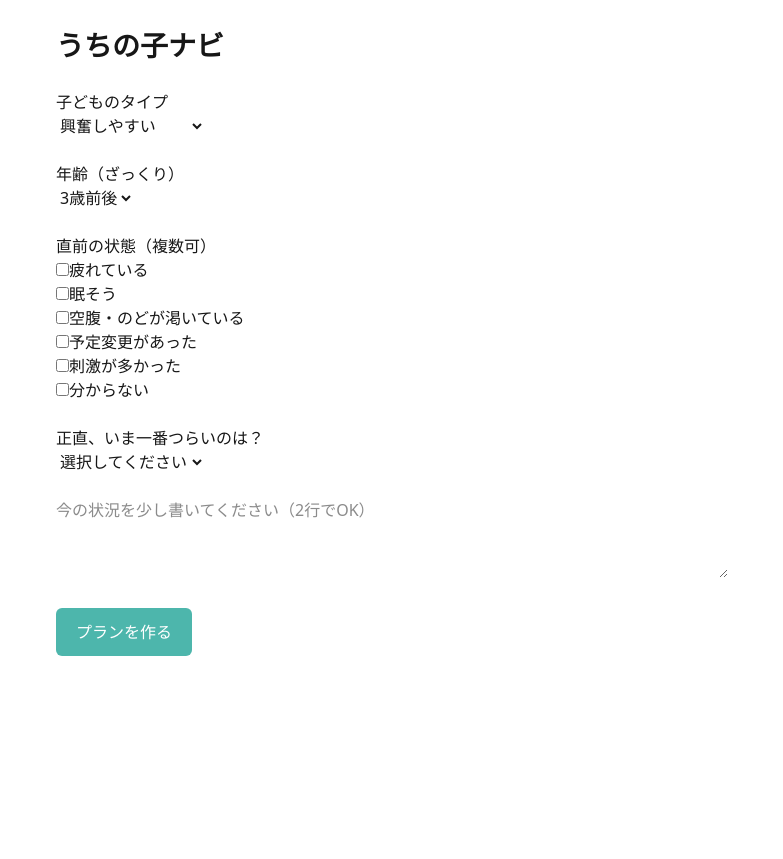
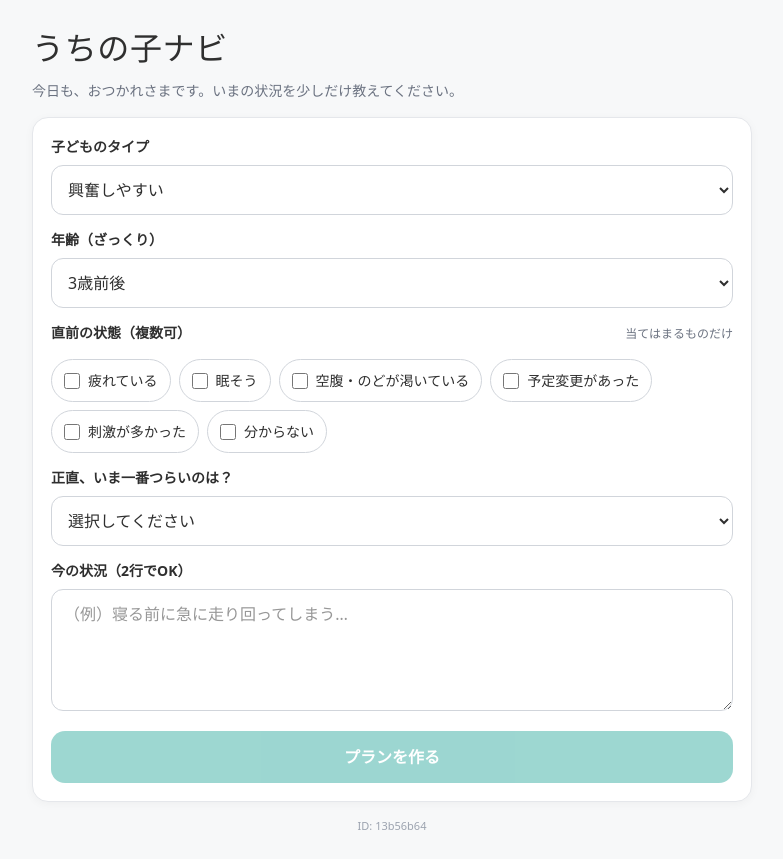
Before and after one commit to masarukita/uchinoko-navi, a Next.js app: page / in a window 1280 px wide. Shown: the whole page, without its empty margins (248-1031 px from the left). Before the commit the page ends 800 px from the top, so only its background shows below. Built offline with nearby package versions, Linux system fonts and the light colour scheme.

Commit message:
fix: restore card layout without tailwind

```diff
--- a/app/page.tsx
+++ b/app/page.tsx
@@ -1,143 +1,308 @@
 "use client";
-import { useState } from "react";
+
+import { useMemo, useState } from "react";
+import { useAnonUserId } from "../hooks/useAnonUserId";
+
+type PlanItem = { title?: string; reason?: string };
+
+type PlanResult = {
+  childType?: string;
+  summary?: string;          // この子の特徴
+  top3?: PlanItem[];         // 最適な対処TOP3
+  order?: string[];          // やる順番
+  duration?: string;         // 試す期間
+  nextStep?: string;         // 次の一手
+  ngActions?: string[];      // NG行動
+  parentComment?: string;    // 親への本音コメント（お母さん一言）
+};
+
+const TRIGGERS = [
+  "疲れている",
+  "眠そう",
+  "空腹・のどが渇いている",
+  "予定変更があった",
+  "刺激が多かった",
+  "分からない",
+] as const;
+
+const STRESS_OPTIONS = [
+  "余裕がない",
+  "周りの目がつらい",
+  "正解が分からない",
+  "毎回疲れる",
+] as const;
 
 export default function Page() {
+  const anonUserId = useAnonUserId();
+
   const [childType, setChildType] = useState("興奮しやすい");
-  const [ageGroup, setAgeGroup] = useState("3");
+  const [ageGroup, setAgeGroup] = useState<"1" | "2" | "3" | "4">("3");
   const [triggers, setTriggers] = useState<string[]>([]);
-  const [parentStress, setParentStress] = useState("");
+  const [parentStress, setParentStress] = useState<string>("");
+
   const [problem, setProblem] = useState("");
   const [loading, setLoading] = useState(false);
-  const [result, setResult] = useState<any>(null);
-  const [err, setErr] = useState("");
+  const [errMsg, setErrMsg] = useState<string>("");
+  const [result, setResult] = useState<PlanResult | null>(null);
+
+  const canSubmit = useMemo(() => {
+    return !loading && childType.trim().length > 0 && problem.trim().length > 0;
+  }, [loading, childType, problem]);
 
   const toggleTrigger = (v: string) => {
-    setTriggers((p) => (p.includes(v) ? p.filter((x) => x !== v) : [...p, v]));
+    setTriggers((prev) => (prev.includes(v) ? prev.filter((x) => x !== v) : [...prev, v]));
   };
 
   const submit = async () => {
-    setErr("");
+    setErrMsg("");
     setResult(null);
     setLoading(true);
+
+    const controller = new AbortController();
+    const timer = setTimeout(() => controller.abort(), 10000);
 
     try {
       const res = await fetch("/api/plan", {
         method: "POST",
         headers: { "Content-Type": "application/json" },
+        signal: controller.signal,
         body: JSON.stringify({
           childType,
+          problem,
           ageGroup,
           triggers,
           parentStress,
-          problem,
+          anonUserId,
         }),
       });
-      const data = await res.json();
-      if (!data?.plan) throw new Error("PLAN_FAILED");
-      setResult(data.plan);
-    } catch {
-      setErr("プラン生成に失敗しました");
+
+      const data = await res.json().catch(() => ({} as any));
+      if (!res.ok) throw new Error(data?.error || `HTTP_${res.status}`);
+
+      // plan の形が壊れてても UI が落ちないように吸収
+      const plan: PlanResult =
+        data?.plan && typeof data.plan === "object" ? data.plan : (data && typeof data === "object" ? data : {});
+      setResult(plan);
+    } catch (e: any) {
+      setErrMsg(e?.name === "AbortError" ? "TIMEOUT" : e?.message || "PLAN_FAILED");
     } finally {
+      clearTimeout(timer);
       setLoading(false);
     }
   };
 
+  // ===== 安全化（map前に必ず整形） =====
+  const safeTop3: { title: string; reason: string }[] = Array.isArray(result?.top3)
+    ? result!.top3!
+        .map((t) => ({
+          title: (t?.title ?? "").toString(),
+          reason: (t?.reason ?? "").toString(),
+        }))
+        .filter((t) => t.title.trim().length > 0)
+        .slice(0, 3)
+    : [];
+
+  const safeOrder: string[] = Array.isArray(result?.order)
+    ? result!.order!
+        .map((x) => (x ?? "").toString())
+        .filter((s) => s.trim().length > 0)
+        .slice(0, 3)
+    : [];
+
+  const safeNgActions: string[] = Array.isArray(result?.ngActions)
+    ? result!.ngActions!
+        .map((x) => (x ?? "").toString())
+        .filter((s) => s.trim().length > 0)
+        .slice(0, 6)
+    : [];
+
+  const summary = (result?.summary ?? "").toString();
+  const duration = (result?.duration ?? "").toString();
+  const nextStep = (result?.nextStep ?? "").toString();
+  const parentComment = (result?.parentComment ?? "").toString();
+
   return (
-    <main style={{ maxWidth: 720, margin: "0 auto", padding: 24, fontFamily: "system-ui" }}>
-      <h1 style={{ fontSize: 28, fontWeight: "bold", marginBottom: 24 }}>うちの子ナビ</h1>
+    <main className="page">
+      <div className="wrap">
+        <header className="header">
+          <h1 className="title">うちの子ナビ</h1>
+          <p className="sub">今日も、おつかれさまです。いまの状況を少しだけ教えてください。</p>
+        </header>
 
-      <section style={{ marginBottom: 24 }}>
-        <label>子どものタイプ</label><br />
-        <select value={childType} onChange={(e) => setChildType(e.target.value)}>
+        {/* 入力カード */}
+        <section className="card">
+          <div className="field">
+            <label className="label">子どものタイプ</label>
+            <select className="control" value={childType} onChange={(e) => setChildType(e.target.value)}>
               <option>興奮しやすい</option>
               <option>不安になりやすい</option>
               <option>甘えが強い</option>
             </select>
-      </section>
+          </div>
 
-      <section style={{ marginBottom: 24 }}>
-        <label>年齢（ざっくり）</label><br />
-        <select value={ageGroup} onChange={(e) => setAgeGroup(e.target.value)}>
+          <div className="field">
+            <label className="label">年齢（ざっくり）</label>
+            <select className="control" value={ageGroup} onChange={(e) => setAgeGroup(e.target.value as any)}>
               <option value="1">1歳前後</option>
               <option value="2">2歳前後</option>
               <option value="3">3歳前後</option>
               <option value="4">4歳前後</option>
             </select>
-      </section>
+          </div>
 
-      <section style={{ marginBottom: 24 }}>
-        <label>直前の状態（複数可）</label>
-        {["疲れている","眠そう","空腹・のどが渇いている","予定変更があった","刺激が多かった","分からない"].map(v => (
-          <div key={v}>
-            <label>
-              <input type="checkbox" checked={triggers.includes(v)} onChange={() => toggleTrigger(v)} />
+          <div className="field">
+            <div className="labelRow">
+              <span className="label">直前の状態（複数可）</span>
+              <span className="hint">当てはまるものだけ</span>
+            </div>
+            <div className="chips">
+              {TRIGGERS.map((v) => {
+                const active = triggers.includes(v);
+                return (
+                  <label key={v} className={`chip ${active ? "chipOn" : ""}`}>
+                    <input
+                      type="checkbox"
+                      checked={active}
+                      onChange={() => toggleTrigger(v)}
+                      className="chk"
+                    />
+                    <span>{v}</span>
+                  </label>
+                );
+              })}
+            </div>
+          </div>
+
+          <div className="field">
+            <label className="label">正直、いま一番つらいのは？</label>
+            <select className="control" value={parentStress} onChange={(e) => setParentStress(e.target.value)}>
+              <option value="">選択してください</option>
+              {STRESS_OPTIONS.map((v) => (
+                <option key={v} value={v}>
                   {v}
-            </label>
+                </option>
+              ))}
+            </select>
           </div>
-        ))}
-      </section>
 
-      <section style={{ marginBottom: 24 }}>
-        <label>正直、いま一番つらいのは？</label><br />
-        <select value={parentStress} onChange={(e) => setParentStress(e.target.value)}>
-          <option value="">選択してください</option>
-          <option>余裕がない</option>
-          <option>周りの目がつらい</option>
-          <option>正解が分からない</option>
-          <option>毎回疲れる</option>
-        </select>
-      </section>
-
-      <section style={{ marginBottom: 24 }}>
+          <div className="field">
+            <label className="label">今の状況（2行でOK）</label>
             <textarea
-          placeholder="今の状況を少し書いてください（2行でOK）"
+              className="control"
+              rows={4}
+              placeholder="（例）寝る前に急に走り回ってしまう…"
               value={problem}
               onChange={(e) => setProblem(e.target.value)}
-          style={{ width: "100%", minHeight: 80 }}
             />
-      </section>
+          </div>
 
-      <button
-        onClick={submit}
-        disabled={loading}
-        style={{
-          padding: "12px 20px",
-          background: "#4DB6AC",
-          color: "#fff",
-          border: "none",
-          borderRadius: 6,
-        }}
-      >
+          <button className="btn" onClick={submit} disabled={!canSubmit}>
             {loading ? "考え中…" : "プランを作る"}
           </button>
 
-      {err && <p style={{ color: "red" }}>{err}</p>}
+          {errMsg && <p className="error">エラー: {errMsg}</p>}
+        </section>
 
+        {/* 結果カード */}
         {result && (
-        <section style={{ marginTop: 32, background: "#F7F8F9", padding: 16, borderRadius: 8 }}>
-          <h2>この子の特徴</h2>
-          <p>{result.summary}</p>
+          <section className="card result">
+            <h2 className="h2">この子の特徴</h2>
+            <p className="p">{summary || "（特徴の生成に失敗しました）"}</p>
 
-          <h3>最適な対処 TOP3</h3>
-          <ol>
-            {result.top3.map((t: any, i: number) => (
-              <li key={i}>
-                <strong>{t.title}</strong><br />{t.reason}
+            <h2 className="h2">最適な対処 TOP3</h2>
+            <ol className="ol">
+              {safeTop3.length > 0 ? (
+                safeTop3.map((t, i) => (
+                  <li key={i} className="li">
+                    <div className="liTitle">{t.title}</div>
+                    {t.reason && <div className="liReason">{t.reason}</div>}
                   </li>
-            ))}
+                ))
+              ) : (
+                <li className="li">（TOP3の生成に失敗しました）</li>
+              )}
             </ol>
 
-          <p><strong>試す順番：</strong>{result.order.join(" → ")}</p>
-          <p><strong>試す期間：</strong>{result.duration}</p>
-          <p><strong>次の一手：</strong>{result.nextStep}</p>
+            <div className="grid2">
+              <div className="kv">
+                <div className="k">試す順番</div>
+                <div className="v">{safeOrder.length ? safeOrder.join(" → ") : "（未生成）"}</div>
+              </div>
+              <div className="kv">
+                <div className="k">試す期間</div>
+                <div className="v">{duration || "（未生成）"}</div>
+              </div>
+            </div>
 
-          <h4>やってはいけない行動</h4>
-          <ul>{result.ngActions.map((n: string) => <li key={n}>{n}</li>)}</ul>
+            <div className="kv">
+              <div className="k">次の一手</div>
+              <div className="v">{nextStep || "（未生成）"}</div>
+            </div>
 
-          <p><strong>ひとこと</strong><br />{result.parentComment}</p>
+            <h2 className="h2">やってはいけない行動</h2>
+            <ul className="ul">
+              {safeNgActions.length > 0 ? (
+                safeNgActions.map((x, i) => <li key={i}>{x}</li>)
+              ) : (
+                <li>（未生成）</li>
+              )}
+            </ul>
+
+            <div className="mom">
+              <div className="momLabel">お母さん一言</div>
+              <div className="momText">{parentComment || "（未生成）"}</div>
+            </div>
           </section>
         )}
+
+        <footer className="footer">
+          <span className="id">ID: {anonUserId ? anonUserId.slice(0, 8) : "loading..."}</span>
+        </footer>
+      </div>
+
+      <style jsx global>{`
+        :root { --bg:#F7F8F9; --text:#2F2F2F; --muted:#6B7280; --cta:#4DB6AC; --main:#86C5C0; --border:#E5E7EB; }
+        * { box-sizing: border-box; }
+        body { margin:0; font-family: system-ui, -apple-system, BlinkMacSystemFont, "Segoe UI", "Hiragino Kaku Gothic ProN", "Noto Sans JP", sans-serif; background: var(--bg); color: var(--text); }
+        .page { min-height: 100vh; padding: 24px 16px; }
+        .wrap { max-width: 720px; margin: 0 auto; }
+        .header { margin-bottom: 16px; }
+        .title { margin: 0; font-size: 32px; letter-spacing: .02em; }
+        .sub { margin: 8px 0 0; color: var(--muted); font-size: 14px; }
+        .card { background:#fff; border:1px solid var(--border); border-radius: 16px; padding: 18px; box-shadow: 0 2px 10px rgba(0,0,0,.04); }
+        .card + .card { margin-top: 16px; }
+        .field { margin-bottom: 14px; }
+        .labelRow { display:flex; justify-content: space-between; align-items: baseline; gap: 12px; }
+        .label { display:block; font-weight: 700; font-size: 14px; margin-bottom: 8px; }
+        .hint { font-size: 12px; color: var(--muted); }
+        .control { width: 100%; border:1px solid #D1D5DB; border-radius: 12px; padding: 12px 12px; font-size: 16px; background:#fff; outline: none; }
+        .control:focus { border-color: var(--main); box-shadow: 0 0 0 3px rgba(134,197,192,.25); }
+        .chips { display:flex; flex-wrap: wrap; gap: 8px; margin-top: 8px; }
+        .chip { display:inline-flex; align-items:center; gap:8px; padding: 10px 12px; border-radius: 999px; border:1px solid #D1D5DB; background:#fff; cursor:pointer; user-select:none; font-size: 14px; }
+        .chipOn { border-color: var(--cta); background: rgba(77,182,172,.10); color: #0F766E; }
+        .chk { width: 16px; height: 16px; accent-color: var(--cta); }
+        .btn { width: 100%; border:0; border-radius: 14px; padding: 14px 16px; background: var(--cta); color:#fff; font-weight: 800; font-size: 16px; cursor: pointer; }
+        .btn:disabled { opacity: .55; cursor: not-allowed; }
+        .error { margin: 12px 0 0; color: #DC2626; font-size: 13px; }
+        .result .h2 { margin: 0 0 8px; font-size: 15px; font-weight: 900; }
+        .result .p { margin: 0 0 14px; color: #111827; line-height: 1.65; }
+        .ol { margin: 0 0 14px; padding-left: 20px; }
+        .li { margin-bottom: 10px; }
+        .liTitle { font-weight: 800; }
+        .liReason { color: var(--muted); margin-top: 4px; line-height: 1.55; }
+        .grid2 { display:grid; grid-template-columns: 1fr; gap: 10px; margin: 10px 0 12px; }
+        @media (min-width: 640px) { .grid2 { grid-template-columns: 1fr 1fr; } }
+        .kv { padding: 12px; border:1px solid var(--border); border-radius: 12px; background: #fff; }
+        .k { font-size: 12px; color: var(--muted); font-weight: 700; }
+        .v { margin-top: 6px; font-weight: 700; line-height: 1.6; }
+        .ul { margin: 0 0 14px; padding-left: 20px; }
+        .ul li { margin-bottom: 6px; }
+        .mom { border:1px solid rgba(77,182,172,.35); background: rgba(77,182,172,.08); border-radius: 12px; padding: 12px; }
+        .momLabel { font-weight: 900; font-size: 13px; margin-bottom: 6px; }
+        .momText { line-height: 1.65; }
+        .footer { margin-top: 16px; text-align:center; color: #9CA3AF; font-size: 11px; }
+        .id { display:inline-block; }
+      `}</style>
     </main>
   );
 }
-``
```
Lines whose indentation alone changed are shown as unchanged.
